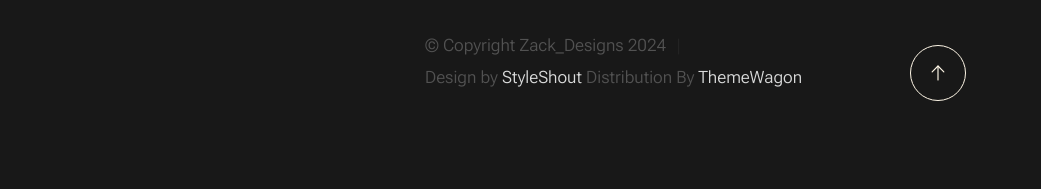
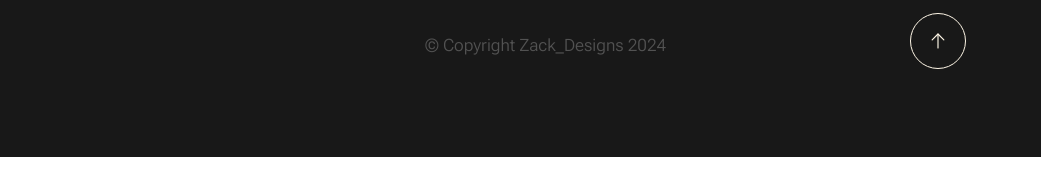
Before and after one commit to Zack2017io/Portfolio, a plain HTML site: page about.html in a window 1280 px wide. Shown: the part 4457-4646 px from the top of the page, 239-1280 px from the left. After the commit the page ends 4614 px from the top, so only its background shows below. Drawn offline with Linux system fonts and the light colour scheme.

Commit message:
Footer edits

```diff
--- a/about.html
+++ b/about.html
@@ -275,7 +275,7 @@
                 </div>
                 <div class="column xl-6 lg-12">
                     <p class="ss-copyright">
-                        <span>© Copyright Zack_Designs <span id="current-year"></span></span><span>Design by <a href="https://www.styleshout.com/">StyleShout</a> Distribution By <a href="https://themewagon.com">ThemeWagon</a></span>
+                        <span>© Copyright Zack_Designs <span id="current-year"></span>
                     </p>
                 </div>
 
```
